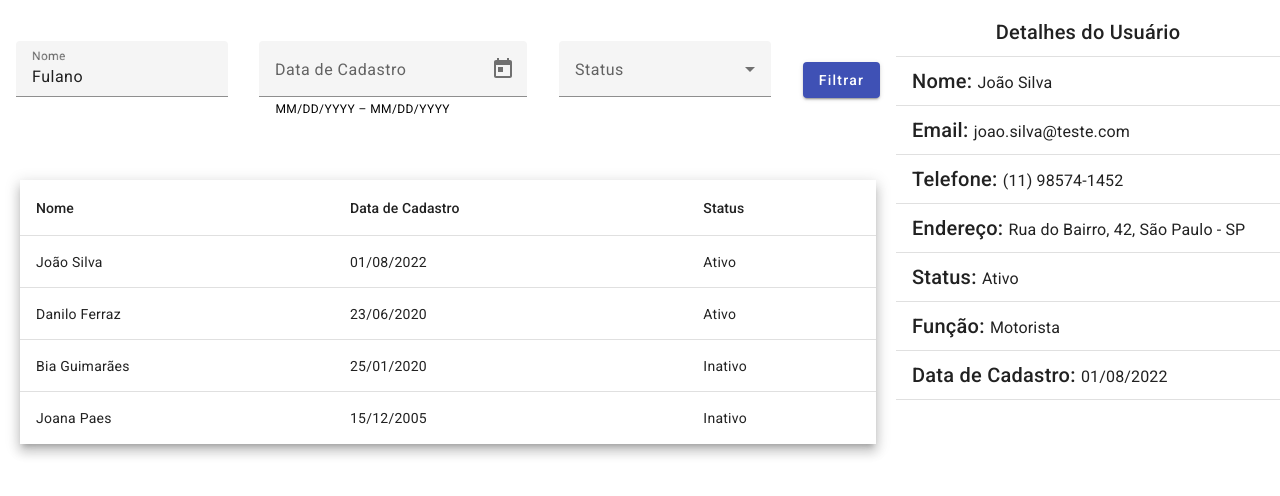
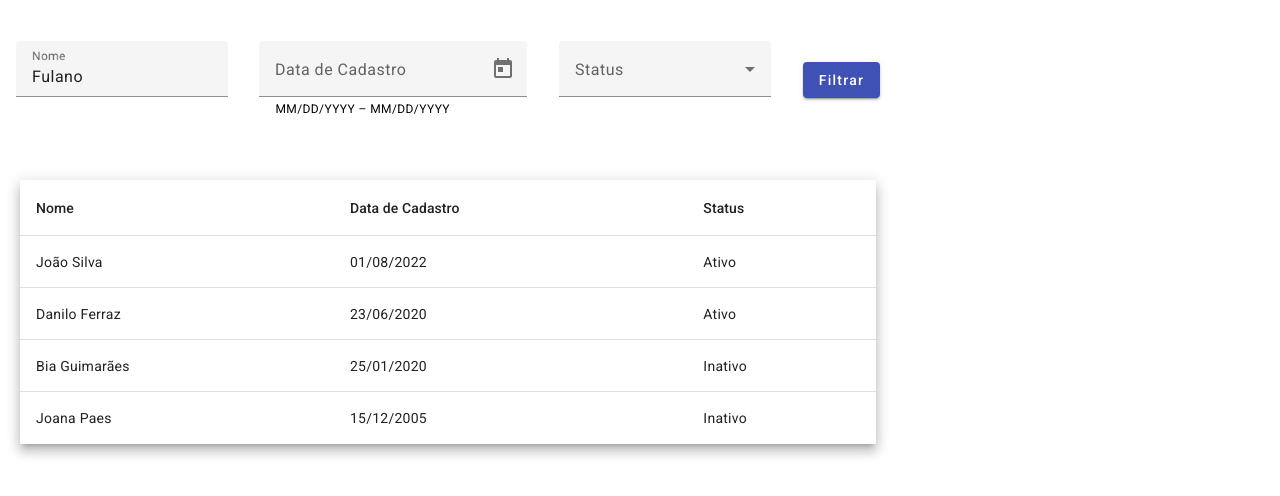
Before and after one commit to diegominelli/projeto-filtro, an Angular app: page / in a window 1280 px wide. Shown: the top 496 px of the page. Built offline with nearby package versions, Linux system fonts and the light colour scheme.

Commit message:
criacao do evento de click no usuario

```diff
--- a/src/app/app.component.html
+++ b/src/app/app.component.html
@@ -4,10 +4,10 @@
       <app-filter></app-filter>
     </div>
     <div class="main-left-div">
-      <app-users-list></app-users-list>
+      <app-users-list (userSelected)="onUserSelected($event)"></app-users-list>
     </div>
   </div>
   <div class="right-div">
-<app-user-details [user]="userSelected"></app-user-details>
+<app-user-details [user]="userSelected" *ngIf="showUserDetails"></app-user-details>
   </div>
 </div>
--- a/src/app/app.component.ts
+++ b/src/app/app.component.ts
@@ -1,6 +1,5 @@
 import { Component } from '@angular/core';
 import { IUser } from './interfaces/user/user.interface';
-import { UsersList } from './data/users-list';
 
 @Component({
   selector: 'app-root',
@@ -8,5 +7,12 @@ import { UsersList } from './data/users-list';
   styleUrls: ['./app.component.scss']
 })
 export class AppComponent {
-  userSelected: IUser = UsersList[0];
+  userSelected: IUser = {} as IUser;
+
+  showUserDetails: boolean = false;
+
+  onUserSelected(user: IUser) {
+    this.userSelected = user;
+    this.showUserDetails = true;
+  }
 }
--- a/src/app/components/users-list/users-list.component.ts
+++ b/src/app/components/users-list/users-list.component.ts
@@ -1,4 +1,4 @@
-import { Component } from '@angular/core';
+import { Component, EventEmitter, Output } from '@angular/core';
 import { UsersList } from 'src/app/data/users-list';
 import { IUser } from 'src/app/interfaces/user/user.interface';
 
@@ -8,10 +8,12 @@ import { IUser } from 'src/app/interfaces/user/user.interface';
   styleUrls: ['./users-list.component.scss']
 })
 export class UsersListComponent {
+  @Output('userSelected') userSelectedEmitt = new EventEmitter<IUser>();
+
   displayedColumns: string[] = ['name', 'date', 'status'];
   usersList: IUser[] = UsersList;
 
   onUserSelected(user: IUser) {
-    console.log('user', user);
+    this.userSelectedEmitt.emit(user);
   }
 }
--- a/src/app/data/users-list.ts
+++ b/src/app/data/users-list.ts
@@ -32,7 +32,7 @@ export const UsersList: IUser[] = [
     "endereco": {
       "rua": "Rua do Cardeiro",
       "numero": 968,
-      "cidade": "Guarulhos",
+      "cidade": "Itú",
       "estado": "SP",
       "pais": "Brasil",
     },
```
